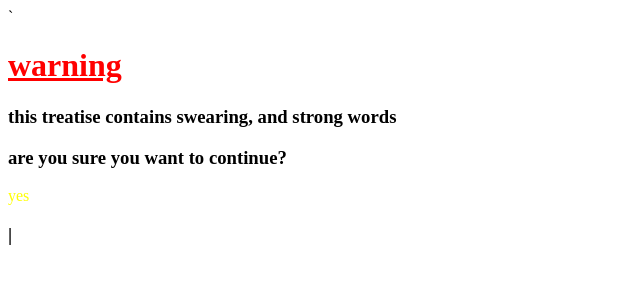
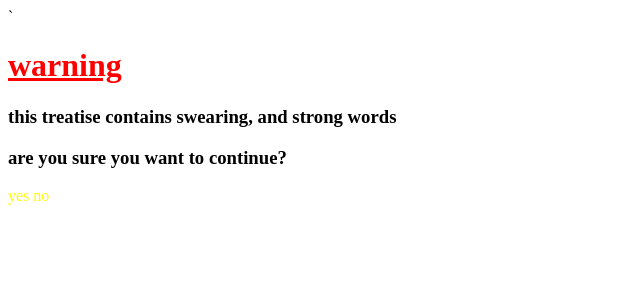
Before and after one commit to Torin-McAlpin/Torin-McAlpin.github.io, a plain HTML site: page index.html in a window 1280 px wide. Shown: the full height of the page, 0-640 px from the left. Drawn offline with Linux system fonts and the light colour scheme.

Commit message:
Update index.html

```diff
--- a/index.html
+++ b/index.html
@@ -21,6 +21,7 @@
     <h1 id='title'>warning</h1>
     <h3>this treatise contains swearing, and strong words</h3>
     <h3>are you sure you want to continue?</h3>
-    <a href="how we can change the world.html" id="link">yes</a><h3>|</h3><a href="no.html" id="link"></a>
+    <a href="how tomake the world a better place.html" id="link">yes</a>
+    <a href="no.html" id="link">no</a>
   </body>
 </html>
```
